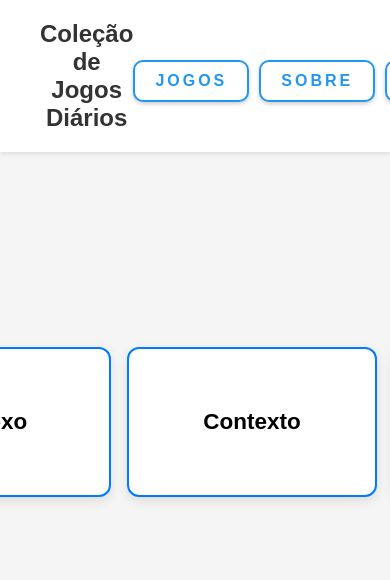
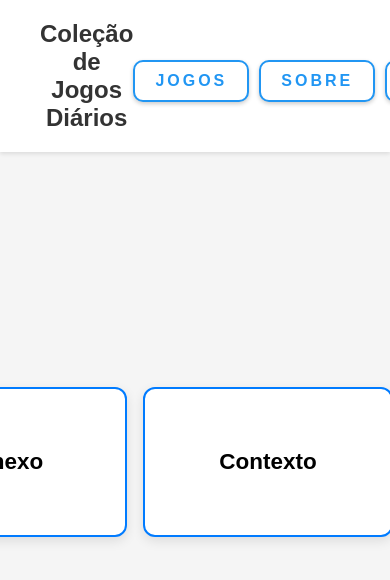
Before and after one commit to martinhoteixeira/jogosdiarios, a React (Vite) app: page / in a window 390 px wide. Shown: the top 580 px of the page. Built offline with nearby package versions, Linux system fonts and the light colour scheme.

Commit message:
Mais um ajuste, para que se encaixe perfeitamente.

```diff
--- a/src/components/Games/GameList/GameList.css
+++ b/src/components/Games/GameList/GameList.css
@@ -6,7 +6,9 @@
   grid-template-columns: repeat(auto-fit, minmax(250px, 1fr));
   gap: 24px;
   padding: 20px;
+  padding-top: 100px;
 }
+
 
 @media (max-width: 768px) {
   .game-list-container {
@@ -20,6 +22,10 @@
 
     padding-left: 16px;
     padding-right: 16px;
+    padding-top: 100px;
+
+    scroll-padding-left: 16px;
+    scroll-padding-top: 100px;
   }
 
   .game-list-container > * {
```
